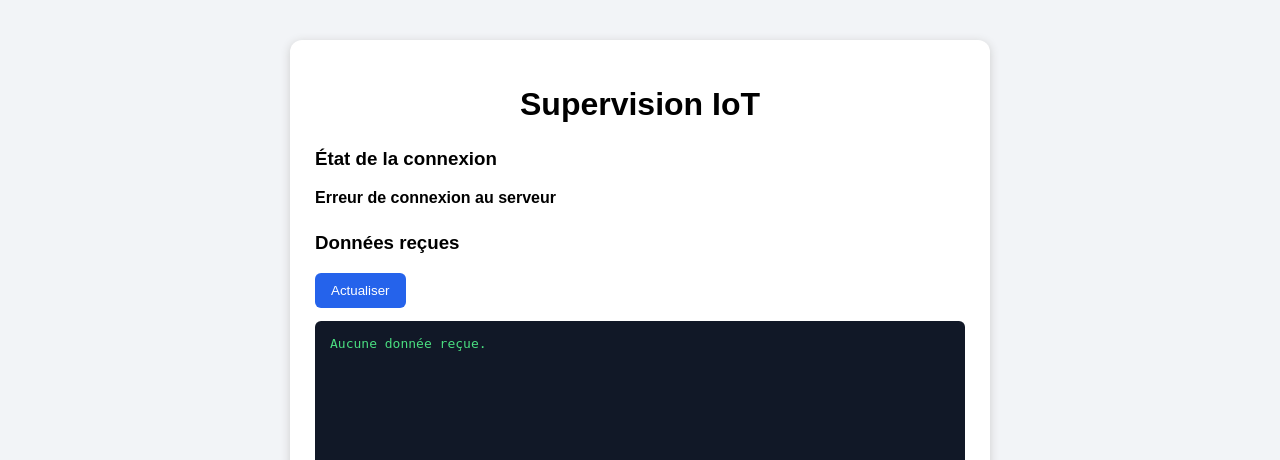
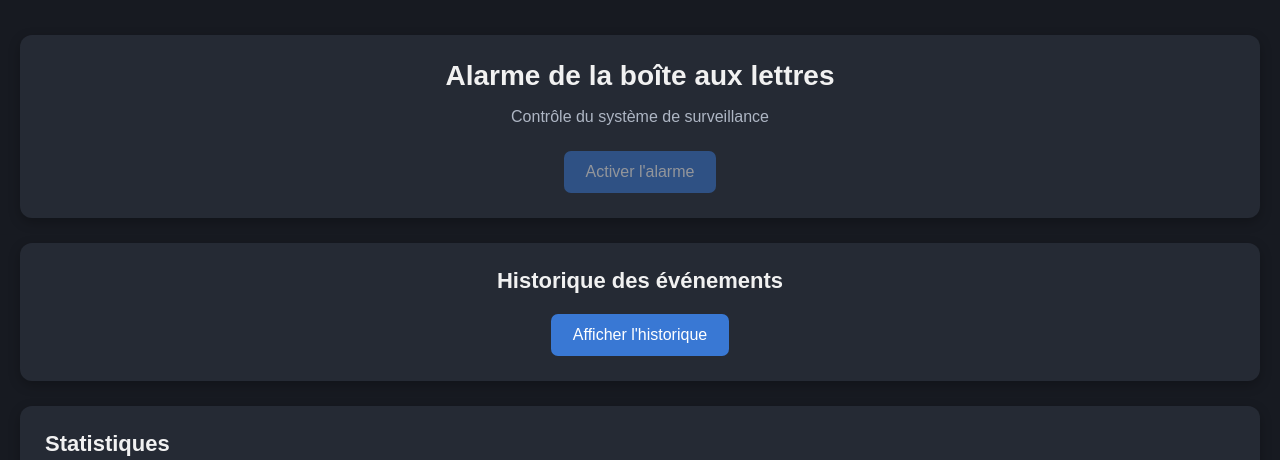
Before and after one commit to Jehan-Virot/Projet_IoT_drop_safe_alarm, a Flask app: page / in a window 1280 px wide. Shown: the top 460 px of the page. Run offline with Flask 3, Linux system fonts and the light colour scheme; grey boxes are pictures that could not be loaded.

Commit message:
Tout le projet coté serv ptdr

```diff
--- a/src/app.py
+++ b/src/app.py
@@ -1,9 +1,14 @@
+from flask import Flask, jsonify, render_template, request, send_from_directory
+from TCP import TCPServer
+from utility import log_event, clear_csv
+import json
+import csv
+import os
 
-from flask import Flask, jsonify, render_template, request
-from TCP import TCPServer
-
-LIMITE_TOF_MIN_AVANT_DETECTION = 250
-
+MAXIMUM = 260 #maximum du TOF qui sera changer dynamiquement
+TOF_HISTORY = []      #historique des 20 dernières mesure pour changer le maximum dynamiquement
+READ_HISTORY = None   #attend 5 fois après une detection d'une lettre au cas ou le pir detecte en retard la main
+LAST_PROCESSED_MESSAGE = None #juste le dernier message qu'on a lus dans read_tcp pour eviter de traiter plusieurs fois un messages
 
 app = Flask(__name__)
 
@@ -15,37 +20,82 @@ def index():
     return render_template("index.html")
 
 
+
 @app.route("/api/data", methods=["GET"])
 def read_tcp():
 
+    global MAXIMUM, READ_HISTORY
+    global TOF_HISTORY, LAST_PROCESSED_MESSAGE
+
     messages = tcp.read()
 
-    # Vérifier qu'un message existe
     if not messages:
         return jsonify({
             "connected": tcp.is_connected(),
             "TOF": None,
             "PIR": None,
-            "ON" : None
+            "ON": None
         })
 
-    # Récupérer le dernier message
     last_message = messages[-1]
 
-    # Extraire les données individuellement
+    if isinstance(last_message, str):
+        last_message = json.loads(last_message)
+
     tof = last_message.get("TOF")
     pir = last_message.get("PIR")
     on = last_message.get("ON")
+
+    #eviter de traiter plusieurs fois le même message
+    fingerprint = json.dumps(last_message, sort_keys=True)
+
+    if fingerprint != LAST_PROCESSED_MESSAGE:
+        LAST_PROCESSED_MESSAGE = fingerprint
+
+        #VOLS
+        if on == 1 and pir == 1:
+            log_event("vol", "Tentative de vol", last_message)
+            update_graphs("vol")
+            READ_HISTORY = None
+
+        #detection des depots
+        elif READ_HISTORY is not None:
+            READ_HISTORY.append(last_message)
+            if pir == 1:
+                log_event("vol", "Tentative de vol", last_message)
+                update_graphs("vol")
+                READ_HISTORY = None
+
+            elif len(READ_HISTORY) >= 5:
+                log_event("pile", "Dépôt de lettre", last_message)
+                log_event("lettres", "Dépôt de lettre", last_message)
+                update_graphs("depot")
+                READ_HISTORY = None
+
+        #nouveau depots
+        elif tof is not None and 40 < tof < 0.5 * MAXIMUM:
+            READ_HISTORY = []
+
+        #recuperation du courrier dans la boite
+        elif tof is None or tof == 0 or tof > MAXIMUM:
+            clear_csv("pile") #si la boite est vide on retire la pile
+            log_event("lettres", "Récupération du courrier", last_message)
+            update_graphs("recuperation")
+
+        #changer le maximum du TOF
+        TOF_HISTORY.append(last_message)
+        if len(TOF_HISTORY) > 20:
+            TOF_HISTORY.pop(0)
+        valid_tof = [int(msg["TOF"]) for msg in TOF_HISTORY if msg.get("TOF") is not None and int(msg["TOF"]) > 0] #on prend la valeur la plus élevé des 20 dernières valeurs
+        if valid_tof:
+            MAXIMUM = max(valid_tof)
 
     return jsonify({
         "connected": tcp.is_connected(),
         "TOF": tof,
         "PIR": pir,
-        "ON" : on
+        "ON": on
     })
-
-
-
 
 
 @app.route("/api/command", methods=["POST"])
@@ -74,6 +124,27 @@ def write_tcp():
     })
 
 
+@app.route("/api/history")
+def get_history():
+    events = []
+
+    for filename in ["vol", "lettres"]:
+        path = f"data/{filename}.csv"
+
+        if os.path.exists(path):
+            with open(path, "r", newline="") as file:
+                events.extend(csv.DictReader(file))
+
+    events.sort(key=lambda x: x["date"], reverse=True)
+
+    return jsonify(events[:10])
+
+
+@app.route("/graph/<filename>")
+def graph_file(filename):
+    return send_from_directory("graph", filename)
+
+
 if __name__ == "__main__":
     app.run(
         host="0.0.0.0",
--- a/src/static/index_script.js
+++ b/src/static/index_script.js
@@ -1,68 +1,72 @@
+const alarmButton = document.getElementById("alarmButton");
+const historyButton = document.getElementById("historyButton");
+const historySection = document.getElementById("history");
+const historyList = document.getElementById("historyList");
 
+// Mise à jour de l'état de l'alarme
 async function refreshData() {
-
     try {
         const response = await fetch("/api/data");
-        const result = await response.json();
+        const data = await response.json();
 
-        document.getElementById("status").textContent =
-            result.connected ? "Connecté" : "Déconnecté";
+        if (data.ON === 1) {
+            alarmButton.textContent = "Désactiver l'alarme";
+        } else {
+            alarmButton.textContent = "Activer l'alarme";
+        }
 
-        document.getElementById("data").textContent =
-            result.messages.length > 0
-                ? result.messages.slice(-5).join("\n")
-                : "Aucune donnée reçue.";
-
+        alarmButton.disabled = data.ON === null;
     } catch (error) {
-
-        document.getElementById("status").textContent =
-            "Erreur de connexion au serveur";
+        alarmButton.textContent = "Serveur indisponible";
+        alarmButton.disabled = true;
     }
 }
 
-
-async function sendCommand() {
-
-    const input = document.getElementById("command");
-    const command = input.value.trim();
-
-    if (!command) return;
+// Envoi de la commande "a"
+alarmButton.addEventListener("click", async () => {
+    alarmButton.disabled = true;
 
     try {
-
-        const response = await fetch("/api/command", {
+        await fetch("/api/command", {
             method: "POST",
-
             headers: {
                 "Content-Type": "application/json"
             },
-
-            body: JSON.stringify({
-                command: command
-            })
+            body: JSON.stringify({ command: "a" })
         });
 
-        const result = await response.json();
+        setTimeout(refreshData, 300);
+    } catch (error) {
+        refreshData();
+    }
+});
 
-        document.getElementById("result").textContent =
-            result.status === "success"
-                ? "Commande envoyée : " + command
-                : "Erreur : " + result.message;
+// Affichage des 10 derniers événements
+historyButton.addEventListener("click", async () => {
+    historySection.hidden = !historySection.hidden;
 
-        if (response.ok) {
-            input.value = "";
-        }
+    if (historySection.hidden) {
+        historyButton.textContent = "Afficher l'historique";
+        return;
+    }
 
+    historyButton.textContent = "Masquer l'historique";
+
+    try {
+        const response = await fetch("/api/history");
+        const events = await response.json();
+
+        historyList.innerHTML = "";
+
+        events.forEach(event => {
+            const li = document.createElement("li");
+            li.textContent = `${event.date} — ${event.event}`;
+            historyList.appendChild(li);
+        });
     } catch (error) {
+        historyList.innerHTML = "<li>Impossible de charger l'historique.</li>";
+    }
+});
 
-        document.getElementById("result").textContent =
-            "Erreur de communication.";
-    }
-}
-
-
-// Actualisation immédiate
 refreshData();
-
-// Actualisation automatique toutes les secondes
 setInterval(refreshData, 1000);
--- a/src/static/index_style.css
+++ b/src/static/index_style.css
@@ -1,58 +1,144 @@
+* {
+    box-sizing: border-box;
+}
 
 body {
     font-family: Arial, sans-serif;
-    background: #f2f4f7;
-    margin: 40px;
+    background-color: #171a21;
+    color: #f1f1f1;
+    margin: 0;
+    padding: 35px 20px;
 }
 
-.container {
-    max-width: 650px;
+.dashboard {
+    max-width: 1400px;
     margin: auto;
-    background: white;
+    display: flex;
+    flex-direction: column;
+    gap: 25px;
+}
+
+.module {
+    background-color: #252a34;
     padding: 25px;
     border-radius: 12px;
-    box-shadow: 0 2px 10px #ccc;
+    box-shadow: 0 4px 12px rgba(0, 0, 0, 0.25);
+}
+
+h1, h2, h3 {
+    margin-top: 0;
 }
 
 h1 {
+    font-size: 28px;
+    margin-bottom: 10px;
+}
+
+h2 {
+    font-size: 22px;
+    margin-bottom: 20px;
+}
+
+h3 {
+    font-size: 16px;
+    text-align: center;
+    color: #c5cbd5;
+}
+
+.alarm-module {
     text-align: center;
 }
 
-section {
-    margin-top: 25px;
+.alarm-module p {
+    color: #aeb6c4;
+    margin-bottom: 25px;
 }
 
 button {
-    padding: 10px 16px;
-    background: #2563eb;
+    padding: 12px 22px;
+    border: none;
+    border-radius: 7px;
+    background-color: #3978d4;
     color: white;
-    border: none;
-    border-radius: 6px;
+    font-size: 16px;
     cursor: pointer;
+    transition: background-color 0.2s;
 }
 
 button:hover {
-    background: #1d4ed8;
+    background-color: #2862b5;
 }
 
-input {
-    padding: 10px;
-    width: 65%;
-    border: 1px solid #ccc;
-    border-radius: 6px;
-    box-sizing: border-box;
+button:disabled {
+    opacity: 0.5;
+    cursor: not-allowed;
 }
 
-#data {
-    background: #111827;
-    color: #4ade80;
-    padding: 15px;
-    border-radius: 6px;
-    min-height: 120px;
-    white-space: pre-wrap;
-    overflow-wrap: anywhere;
+.history-module {
+    text-align: center;
 }
 
-#status {
-    font-weight: bold;
+#history {
+    max-width: 800px;
+    margin: 20px auto 0;
+    padding: 10px 20px;
+    background-color: #1c2029;
+    border-radius: 8px;
+    text-align: left;
 }
+
+#historyList {
+    list-style: none;
+    padding: 0;
+    margin: 0;
+}
+
+#history li {
+    padding: 12px 5px;
+    border-bottom: 1px solid #3a414e;
+    color: #d8dce4;
+}
+
+#history li:last-child {
+    border-bottom: none;
+}
+
+.graphs {
+    display: grid;
+    grid-template-columns: repeat(3, minmax(0, 1fr));
+    gap: 20px;
+}
+
+.graph {
+    background-color: #1c2029;
+    padding: 15px;
+    border-radius: 8px;
+    min-width: 0;
+}
+
+.graph img {
+    width: 100%;
+    height: auto;
+    border-radius: 5px;
+    display: block;
+}
+
+@media (max-width: 900px) {
+    .graphs {
+        grid-template-columns: 1fr;
+    }
+}
+
+@media (max-width: 600px) {
+    body {
+        padding: 15px 10px;
+    }
+
+    .module {
+        padding: 18px;
+    }
+
+    h1 {
+        font-size: 23px;
+    }
+}
--- a/src/templates/index.html
+++ b/src/templates/index.html
@@ -1,57 +1,56 @@
-
 <!DOCTYPE html>
 <html lang="fr">
-
 <head>
     <meta charset="UTF-8">
     <meta name="viewport" content="width=device-width, initial-scale=1.0">
-
-    <title>Supervision IoT</title>
-
-    <link rel="stylesheet"
-          href="../static/index_style.css">
+    <title>Alarme de la boîte aux lettres</title>
+    <link rel="stylesheet" href="{{ url_for('static', filename='index_style.css') }}">
 </head>
-
 <body>
 
-    <div class="container">
+    <main class="dashboard">
 
-        <h1>Supervision IoT</h1>
-
-        <section>
-            <h3>État de la connexion</h3>
-            <p id="status">Vérification...</p>
+        <!-- Module 1 : Alarme -->
+        <section class="module alarm-module">
+            <h1>Alarme de la boîte aux lettres</h1>
+            <p>Contrôle du système de surveillance</p>
+            <button id="alarmButton">Chargement...</button>
         </section>
 
-        <section>
-            <h3>Données reçues</h3>
+        <!-- Module 2 : Historique -->
+        <section class="module history-module">
+            <h2>Historique des événements</h2>
+            <button id="historyButton">Afficher l'historique</button>
 
-            <button onclick="refreshData()">
-                Actualiser
-            </button>
-
-            <pre id="data">Aucune donnée reçue.</pre>
+            <div id="history" hidden>
+                <ul id="historyList"></ul>
+            </div>
         </section>
 
-        <section>
-            <h3>Envoyer une commande</h3>
+        <!-- Module 3 : Graphiques -->
+        <section class="module graphs-module">
+            <h2>Statistiques</h2>
 
-            <input
-                type="text"
-                id="command"
-                placeholder="Exemple : LED_ON"
-            >
+            <div class="graphs">
+                <div class="graph">
+                    <h3>Tentatives de vol</h3>
+                    <img src="/graph/vols.png" alt="Historique des tentatives de vol">
+                </div>
 
-            <button onclick="sendCommand()">
-                Envoyer
-            </button>
+                <div class="graph">
+                    <h3>Récupérations</h3>
+                    <img src="/graph/recuperations.png" alt="Historique des récupérations">
+                </div>
 
-            <p id="result"></p>
+                <div class="graph">
+                    <h3>Dépôts</h3>
+                    <img src="/graph/depots.png" alt="Historique des dépôts">
+                </div>
+            </div>
         </section>
 
-    </div>
+    </main>
 
-    <script src="../static/index_script.js"></script>
-
+    <script src="{{ url_for('static', filename='index_script.js') }}"></script>
 </body>
 </html>
```
Also changed, not shown: src/TCP.py (+0 -14 lines), src/graphs.py (added, +56 -0 lines), src/utility.py (added, +54 -0 lines), src/stack.py (deleted).
